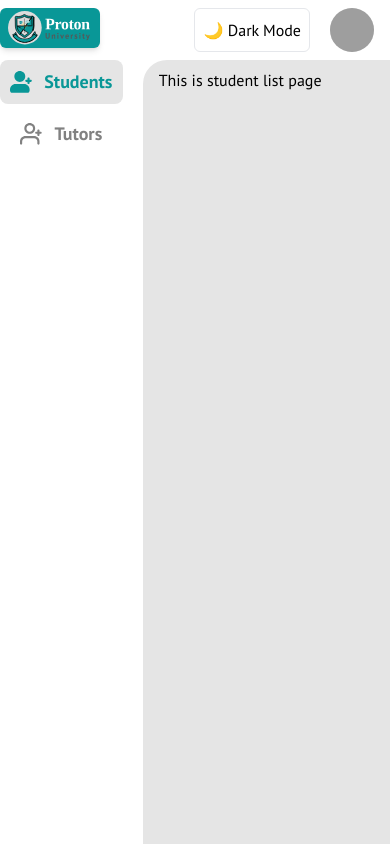
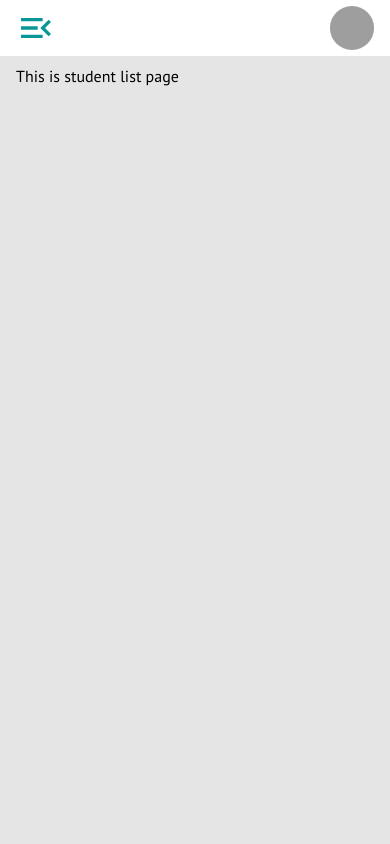
Before and after one commit to lonshanworld/etutor-frontend, a Next.js app: page /dashboard/staff/students in a window 390 px wide. Built offline with nearby package versions, Linux system fonts and the light colour scheme; grey boxes are pictures that could not be loaded; a web font is replaced by a local one.

Commit message:
add responsive for dashboard

```diff
--- a/src/app/dashboard/layout.tsx
+++ b/src/app/dashboard/layout.tsx
@@ -1,4 +1,4 @@
-import DashboardAppbar from "@/components/appbar/DashboardAppbar";
+
 
 export default function DashboardLayout({
     children,
@@ -8,15 +8,8 @@ export default function DashboardLayout({
     return (
         <div
         className="w-screen h-screen bg-background md:pl-5 flex flex-col  ">
-            <div
-            className="py-2 pr-4">
-            <DashboardAppbar />
-            </div>
-            {/* <div
-            className="w-60 h-full bg-red-400">
-
-            </div> */}
             {children}
         </div>
+
     );
 }
--- a/src/app/dashboard/staff/template.tsx
+++ b/src/app/dashboard/staff/template.tsx
@@ -1,47 +1,12 @@
-"use client"
-
-import SideBarBox from "@/components/sidebar/SidebarBox";
-import CreateAccountIcon from "@/assets/svgs/create-account-grey.svg";
-import SelectedCreateAccountIcon from "@/assets/svgs/create-account-colored.svg";
-import { usePathname, useRouter } from "next/navigation";
-import { AppRouter } from "@/router";
 
 export default function StaffDashboardTemplate({
     children,
   }: Readonly<{
     children: React.ReactNode;
   }>){
-    const pathName = usePathname();
-    const router = useRouter();
+
 
     return (
-        <div
-        className="flex flex-row w-full h-full">
-          <div
-          className="w-56 h-full flex flex-col gap-2 items-start pr-5 bg-opacity-50">
-            <SideBarBox
-              icon={CreateAccountIcon}
-              selectedIcon={SelectedCreateAccountIcon}
-              isSelected={AppRouter.staffDashboardStudents === pathName}
-              label="Students"
-              onClick={()=>{
-                router.push(AppRouter.staffDashboardStudents)
-              }}
-            />
-            <SideBarBox
-              icon={CreateAccountIcon}
-              selectedIcon={SelectedCreateAccountIcon}
-              isSelected={AppRouter.staffDashboardTutors === pathName}
-              label="Tutors"
-              onClick={()=>{
-                router.push(AppRouter.staffDashboardTutors)
-              }}
-            />
-          </div>
-          <div
-          className="bg-secondaryBackground w-full h-full block rounded-tl-3xl py-2 px-4 text-font">
-            {children}
-          </div>
-        </div>
+        <>{children}</>
     );
 }
--- a/src/app/dashboard/template.tsx
+++ b/src/app/dashboard/template.tsx
@@ -1,10 +1,21 @@
+"use client";
+
 import DashboardAppbar from "@/components/appbar/DashboardAppbar";
+import DashboardAppbarMobile from "@/components/appbar/DashboardAppbarMobile";
+import LogoBox from "@/components/LogoBox";
+import MobileSideBar from "@/components/sidebar/MobileSideBar";
+
+import SideBarContainer from "@/components/sidebar/SidebarContainer";
+
+import { useState } from "react";
 
 export default function DashboardTemplate({
     children,
   }: Readonly<{
     children: React.ReactNode;
   }>){
+    const [showMobileSidebar, setShowMobileSidebar] = useState(false);
+
     return (
         // <div
         // className="px-2 md:px-5 w-full h-full">
@@ -15,6 +26,31 @@ export default function DashboardTemplate({
 
         //   {children}
         // </div>
-        <>{children}</>
+        <>
+          <div
+            className="py-2 pr-4 hidden md:block">
+            <DashboardAppbar />
+
+          </div>
+          <div
+            className="px-4 py-2 block md:hidden">
+            <DashboardAppbarMobile onClickMenu={()=>setShowMobileSidebar(true)}/>
+          </div>
+          <div
+            className="flex flex-row w-full h-full">
+          <div
+          className="w-56 h-full hidden flex-col gap-2 items-start pr-5 bg-opacity-50 md:flex">
+            <SideBarContainer />
+          </div>
+          {
+            showMobileSidebar && <MobileSideBar onBackClick={()=>setShowMobileSidebar(false)}/>
+          }
+          <div
+          className="bg-secondaryBackground w-full h-full block md:rounded-tl-3xl py-2 px-4 text-font">
+            {children}
+          </div>
+        </div>
+
+        </>
     );
 }
--- a/src/components/LogoBox.tsx
+++ b/src/components/LogoBox.tsx
@@ -1,13 +1,25 @@
 import Image from "next/image";
 import UniLogo from "@/assets/svgs/unilogo.svg";
 
-export default function LogoBox(){
+export default function LogoBox(
+    {
+        withBox,
+        width,
+        height,
+    } : {
+        withBox : boolean,
+        width? : string,
+        height? : string,
+    }
+){
     return (
         <div
-        className="w-[100px] h-[40px] pl-2 rounded-md shadow-md bg-theme flex justify-center items-center">
+        className={`${width ?? "w-[100px]"} ${height ?? "h-[40px]"} pl-2 ${withBox && "rounded-md shadow-md"} bg-theme flex justify-center items-center`}>
             <Image
             src={UniLogo}
             alt="University Logo"
+            width={110}
+            height={60}
             />
         </div>
     )
--- a/src/components/appbar/DashboardAppbar.tsx
+++ b/src/components/appbar/DashboardAppbar.tsx
@@ -6,8 +6,8 @@ import LogoBox from "../LogoBox";
 export default function DashboardAppbar(){
     return (
         <div
-        className="flex flex-row justify-between">
-            <LogoBox />
+        className="flex flex-row justify-between items-center">
+            <LogoBox withBox={true}/>
             <div
             className="flex flex-row gap-5">
                 <ToggleTheme />
--- /dev/null
+++ b/src/components/appbar/DashboardAppbarMobile.tsx
@@ -0,0 +1,24 @@
+"use client";
+
+import { MdMenuOpen } from "react-icons/md";
+import ProfileImageBox from "../ProfileImageBox";
+
+export default function DashboardAppbarMobile(
+    {
+        onClickMenu,
+    } : {
+        onClickMenu : ()=>void;
+    }
+){
+
+
+    return (
+        <div
+        className="flex flex-row justify-between items-center w-full bg-background h-10">
+            <MdMenuOpen
+            onClick={()=>onClickMenu()}
+            className="text-theme w-10 h-10 active:text-backgroundOpposite"/>
+            <ProfileImageBox />
+        </div>
+    );
+}
--- /dev/null
+++ b/src/components/sidebar/MobileSideBar.tsx
@@ -0,0 +1,33 @@
+import LogoBox from "../LogoBox";
+import ToggleTheme from "../ToggleTheme";
+import SideBarContainer from "./SidebarContainer";
+import { RiArrowLeftSLine } from "react-icons/ri";
+
+export default function MobileSideBar(
+    {
+        onBackClick,
+    } : {
+        onBackClick : ()=>void;
+    }
+){
+    return (
+        <div
+            className="fixed h-svh w-40 bg-background z-10 md:hidden block left-0 top-0 shadow-left">
+              <div
+              onClick={()=>onBackClick()}
+              className="fixed top-10 left-36 w-8 h-8 z-20  bg-backgroundOpposite rounded-full shadow-md active:rounded-sm">
+                <RiArrowLeftSLine
+                className="text-background w-8 h-8"/>
+              </div>
+              <LogoBox withBox={false} width="w-full" height="h-14"/>
+              <div
+              className="w-full px-4 py-4">
+                <SideBarContainer />
+              </div>
+              <div
+              className="fixed bottom-10 left-5">
+                <ToggleTheme />
+              </div>
+        </div>
+    );
+}
--- /dev/null
+++ b/src/components/sidebar/SidebarContainer.tsx
@@ -0,0 +1,42 @@
+"use client";
+
+import SideBarBox from "@/components/sidebar/SidebarBox";
+import CreateAccountIcon from "@/assets/svgs/create-account-grey.svg";
+import SelectedCreateAccountIcon from "@/assets/svgs/create-account-colored.svg";
+import { usePathname, useRouter } from "next/navigation";
+import { AppRouter } from "@/router";
+
+export default function SideBarContainer(){
+    const pathName = usePathname();
+    const router = useRouter();
+
+    const isStaffDashboard = pathName.includes(AppRouter.staffDashboard);
+
+    return (
+        <div
+        className="w-full flex flex-col gap-3">
+            {
+                isStaffDashboard && <>
+                    <SideBarBox
+                        icon={CreateAccountIcon}
+                        selectedIcon={SelectedCreateAccountIcon}
+                        isSelected={AppRouter.staffDashboardStudents === pathName}
+                        label="Students"
+                        onClick={()=>{
+                            router.push(AppRouter.staffDashboardStudents)
+                        }}
+                    />
+                    <SideBarBox
+                        icon={CreateAccountIcon}
+                        selectedIcon={SelectedCreateAccountIcon}
+                        isSelected={AppRouter.staffDashboardTutors === pathName}
+                        label="Tutors"
+                        onClick={()=>{
+                            router.push(AppRouter.staffDashboardTutors)
+                        }}
+                    />
+                </>
+            }
+        </div>
+    );
+}
--- a/tailwind.config.ts
+++ b/tailwind.config.ts
@@ -18,6 +18,9 @@ export default {
         popup: "var(--popup)",
         cusGray : "#818181"
       },
+      boxShadow: {
+        left: "-7px 0 10px rgba(0, 0, 0, 0.5)", // Left shadow only
+      },
     },
   },
   plugins: [],
```
